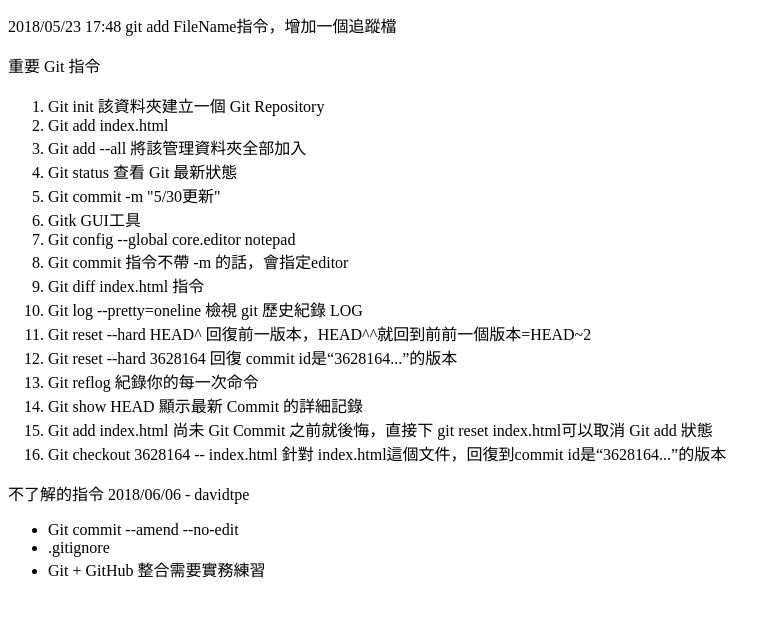
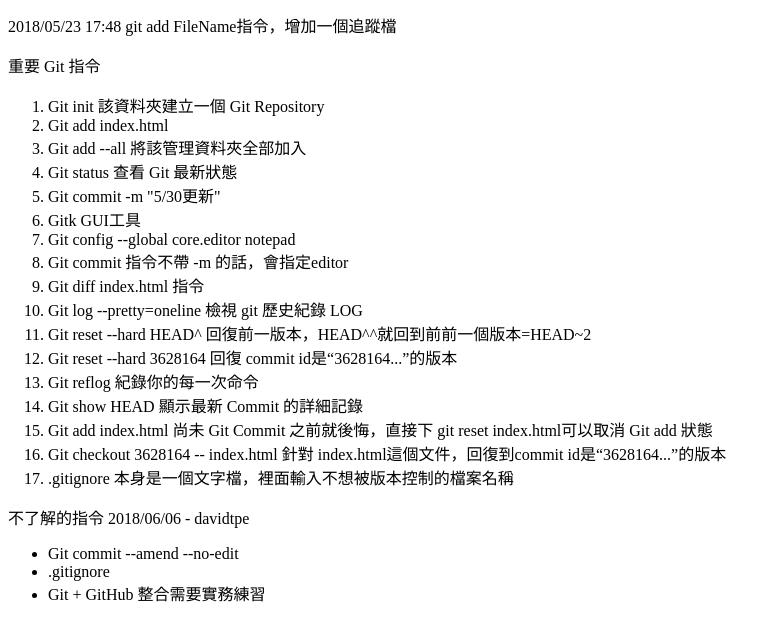
Before and after one commit to davidtpe/html_git, a plain HTML site: page index.html in a window 1280 px wide. Shown: the part 116-756 px from the top of the page, without its empty margins (0-781 px from the left). Drawn offline with Linux system fonts and the light colour scheme.

Commit message:
加入 .gitignore

```diff
--- a/index.html
+++ b/index.html
@@ -32,6 +32,7 @@
             <li>Git show HEAD 顯示最新 Commit 的詳細記錄</li>
             <li>Git add index.html 尚未 Git Commit 之前就後悔，直接下 git reset index.html可以取消 Git add 狀態</li>
             <li>Git checkout 3628164 -- index.html 針對 index.html這個文件，回復到commit id是“3628164...”的版本</li>
+            <li>.gitignore 本身是一個文字檔，裡面輸入不想被版本控制的檔案名稱</li>
         </ol>
     </div>
     <div>
```
Also changed, not shown: 1 other file.
